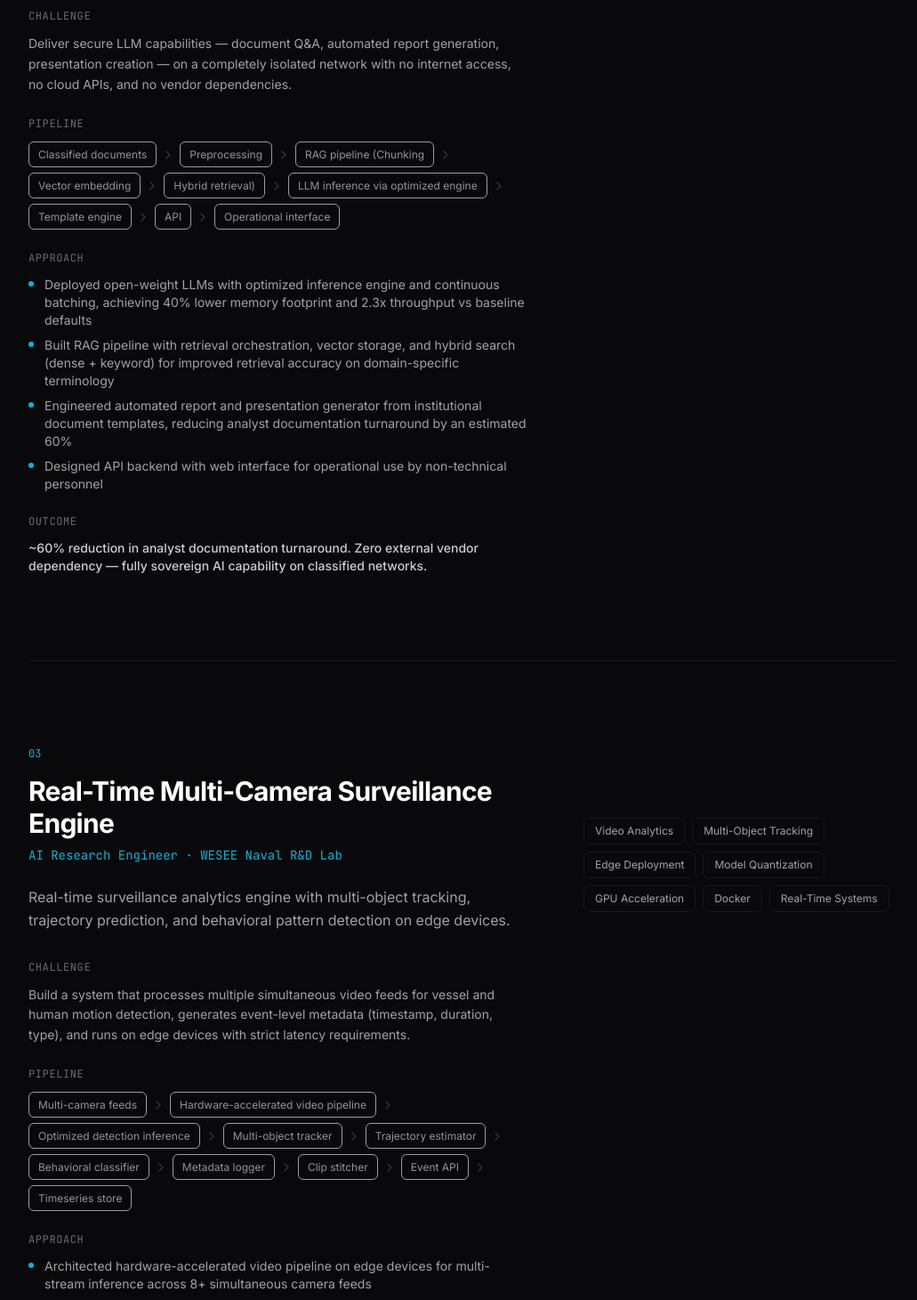
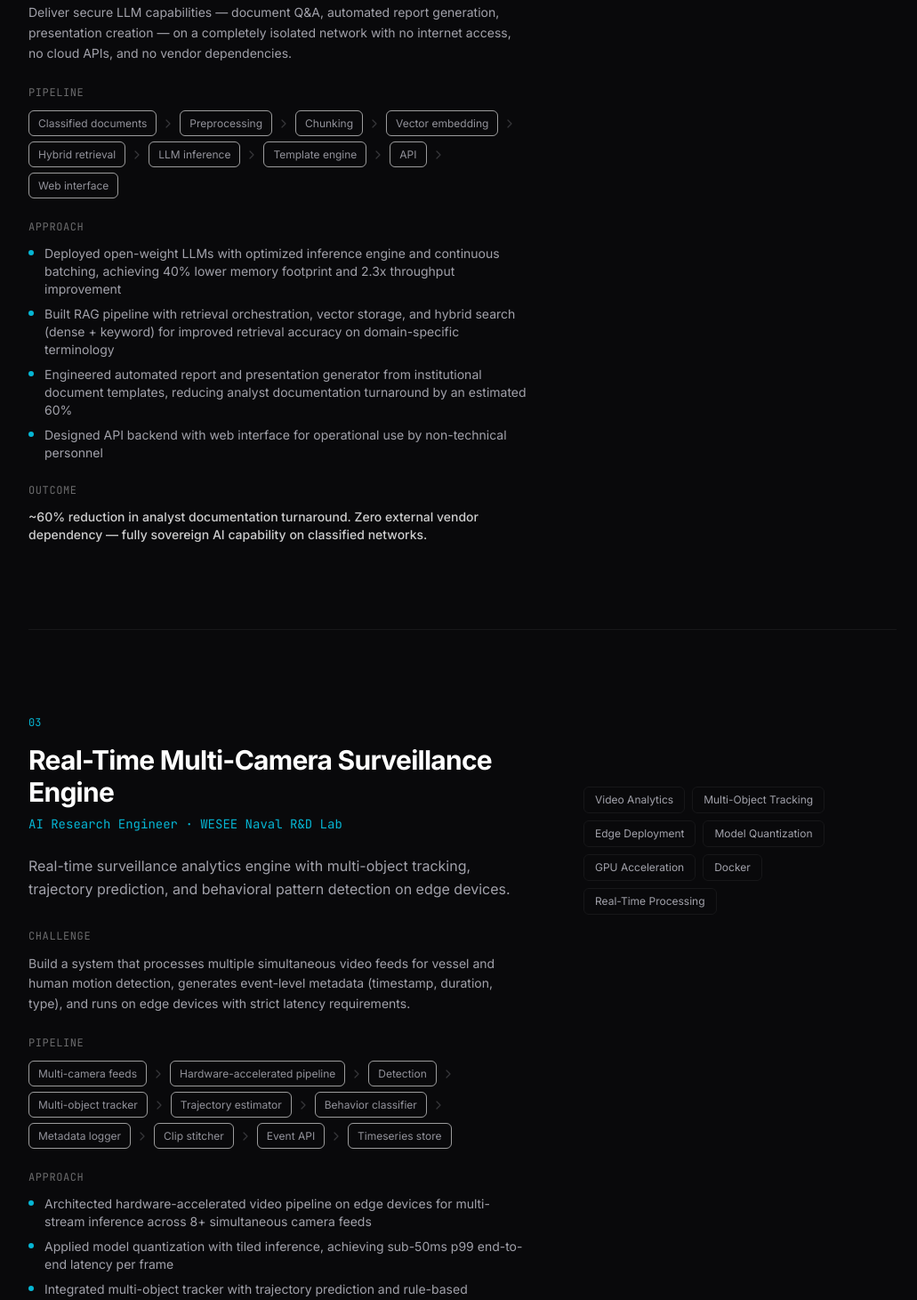
Before and after one commit to Rjaat/Rjaat.github.io, a React (Vite) app: page / in a window 1280 px wide. Shown: the part 2340-3801 px from the top of the page at 89% size, without its empty margins (120-1151 px from the left). Built offline with nearby package versions, Linux system fonts and the light colour scheme.

Commit message:
cto review: fix pipeline consistency, add missing pipeline, tighten claims

```diff
--- a/src/components/Projects.tsx
+++ b/src/components/Projects.tsx
@@ -11,7 +11,7 @@ const projects = [
     challenge:
       'Build a production-grade system that detects vessels in high-resolution satellite imagery, computes geolocation coordinates and physical dimensions, and serves results through an operational dashboard — all within an air-gapped environment.',
     architecture:
-      'Satellite imagery → Tiled inference pipeline → Orientation-aware object detection → Geolocation engine → Spatial validation → API layer → Operational dashboard → Event store',
+      'Satellite imagery → Tiled inference pipeline → Orientation-aware detection → Geolocation engine → Spatial validation → API layer → Operational dashboard',
     approach: [
       'Trained orientation-aware object detection models for rotated ship detection in overhead imagery across varied lighting and resolution conditions',
       'Built automated geolocation pipeline using geospatial libraries for coordinate extraction, vessel length measurement, and real-world dimension computation from pixel space',
@@ -29,9 +29,9 @@ const projects = [
     challenge:
       'Deliver secure LLM capabilities — document Q&A, automated report generation, presentation creation — on a completely isolated network with no internet access, no cloud APIs, and no vendor dependencies.',
     architecture:
-      'Classified documents → Preprocessing → RAG pipeline (Chunking → Vector embedding → Hybrid retrieval) → LLM inference via optimized engine → Template engine → API → Operational interface',
+      'Classified documents → Preprocessing → Chunking → Vector embedding → Hybrid retrieval → LLM inference → Template engine → API → Web interface',
     approach: [
-      'Deployed open-weight LLMs with optimized inference engine and continuous batching, achieving 40% lower memory footprint and 2.3x throughput vs baseline defaults',
+      'Deployed open-weight LLMs with optimized inference engine and continuous batching, achieving 40% lower memory footprint and 2.3x throughput improvement',
       'Built RAG pipeline with retrieval orchestration, vector storage, and hybrid search (dense + keyword) for improved retrieval accuracy on domain-specific terminology',
       'Engineered automated report and presentation generator from institutional document templates, reducing analyst documentation turnaround by an estimated 60%',
       'Designed API backend with web interface for operational use by non-technical personnel',
@@ -47,7 +47,7 @@ const projects = [
     challenge:
       'Build a system that processes multiple simultaneous video feeds for vessel and human motion detection, generates event-level metadata (timestamp, duration, type), and runs on edge devices with strict latency requirements.',
     architecture:
-      'Multi-camera feeds → Hardware-accelerated video pipeline → Optimized detection inference → Multi-object tracker → Trajectory estimator → Behavioral classifier → Metadata logger → Clip stitcher → Event API → Timeseries store',
+      'Multi-camera feeds → Hardware-accelerated pipeline → Detection → Multi-object tracker → Trajectory estimator → Behavior classifier → Metadata logger → Clip stitcher → Event API → Timeseries store',
     approach: [
       'Architected hardware-accelerated video pipeline on edge devices for multi-stream inference across 8+ simultaneous camera feeds',
       'Applied model quantization with tiled inference, achieving sub-50ms p99 end-to-end latency per frame',
@@ -55,7 +55,7 @@ const projects = [
       'Built automatic clip stitching with event-aligned metadata (timestamp, duration, object class, trajectory) for post-mission forensic review',
     ],
     outcome: 'Sub-50ms p99 inference latency on edge hardware. Production deployment on naval surveillance vessels. Replaces manual footage review with automated event logging.',
-    tags: ['Video Analytics', 'Multi-Object Tracking', 'Edge Deployment', 'Model Quantization', 'GPU Acceleration', 'Docker', 'Real-Time Systems'],
+    tags: ['Video Analytics', 'Multi-Object Tracking', 'Edge Deployment', 'Model Quantization', 'GPU Acceleration', 'Docker', 'Real-Time Processing'],
   },
   {
     title: 'Self-Hosted Agentic Coding Assistant',
@@ -65,7 +65,7 @@ const projects = [
     challenge:
       'Create a secure coding assistant that can generate code, write tests, and produce documentation — without sending any proprietary code to external APIs — while maintaining context across multi-file codebases.',
     architecture:
-      'Self-hosted LLMs → Optimized inference serving → Agent orchestration framework with tool definitions → Code sandbox for execution validation → Version control integration → Feedback loop via human review',
+      'Self-hosted LLMs → Optimized inference serving → Agent orchestration → Tool execution sandbox → Code generation → Test scaffolding → Merge request integration → Human review loop',
     approach: [
       'Deployed large open-weight LLMs on private GPU infrastructure with optimized inference serving and efficient memory management',
       'Built agentic workflow using orchestration framework: plan → generate → validate → iterate loop with tools for file read/write, version control operations, and test execution in isolated sandbox',
@@ -82,6 +82,8 @@ const projects = [
       'VLM-powered alerting system combining real-time weapon detection with automated vision-language investigation across schools and public venues.',
     challenge:
       'Build a complete smart-investigation pipeline that detects threats in real-time, captures forensic evidence, and generates incident reports — reducing manual investigation time from minutes to seconds.',
+    architecture:
+      'Camera feeds → Real-time detection inference → Detection knowledge base → VLM investigation → Evidence capture → Incident report generation → Alert dispatch → MLOps platform (data versioning → training → registry → deployment → monitoring)',
     approach: [
       'Trained real-time weapon detection models optimized for surveillance camera perspectives with varied lighting and occlusion',
       'Integrated a Vision-Language Model that performs automated reasoning on the detection knowledge base — not raw video, but structured detection events with temporal context',
```
